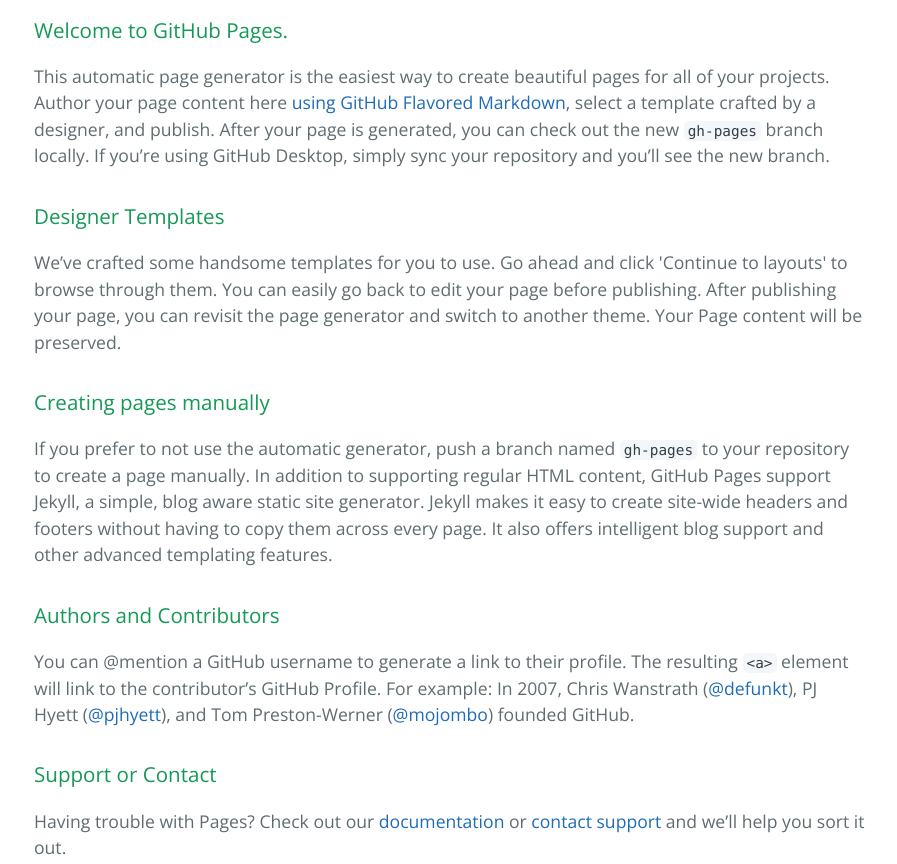
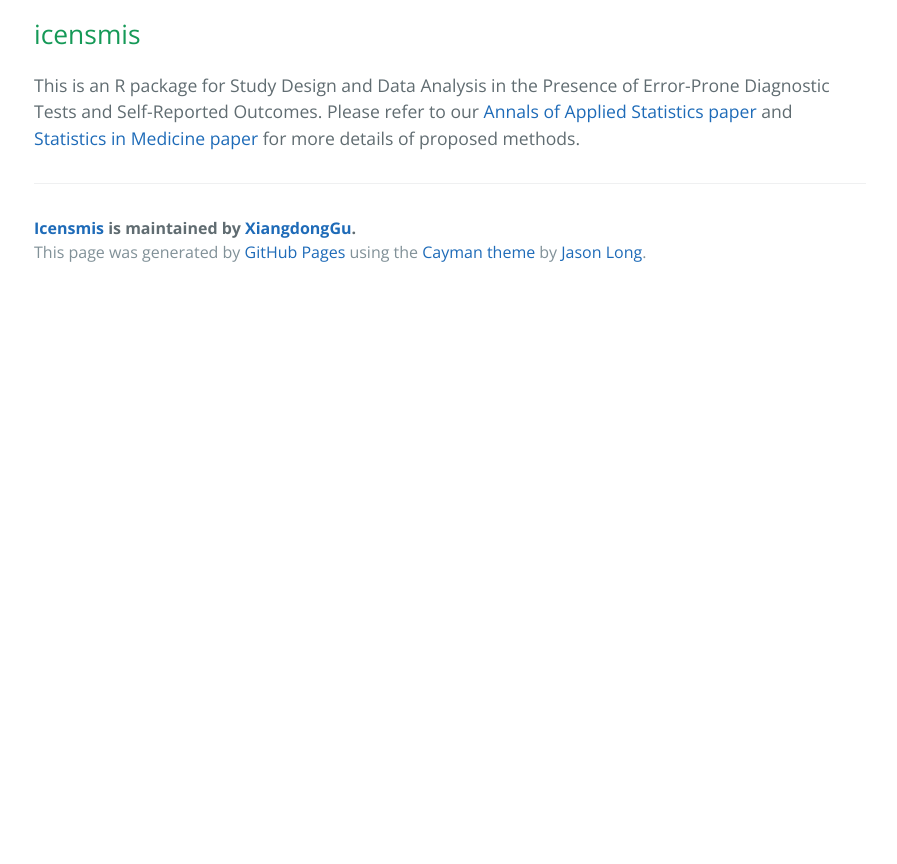
Before and after one commit to XiangdongGu/icensmis, a plain HTML site: page index.html in a window 1280 px wide. Shown: the part 400-1264 px from the top of the page, without its empty margins (190-1087 px from the left). After the commit the page ends 800 px from the top, so only its background shows below. Drawn offline with nearby package versions, Linux system fonts and the light colour scheme.

```diff
--- a/index.html
+++ b/index.html
@@ -19,30 +19,10 @@
     </section>
 
     <section class="main-content">
-      <h3>
-<a id="welcome-to-github-pages" class="anchor" href="#welcome-to-github-pages" aria-hidden="true"><span aria-hidden="true" class="octicon octicon-link"></span></a>Welcome to GitHub Pages.</h3>
+      <h2>
+<a id="icensmis" class="anchor" href="#icensmis" aria-hidden="true"><span aria-hidden="true" class="octicon octicon-link"></span></a>icensmis</h2>
 
-<p>This automatic page generator is the easiest way to create beautiful pages for all of your projects. Author your page content here <a href="https://guides.github.com/features/mastering-markdown/">using GitHub Flavored Markdown</a>, select a template crafted by a designer, and publish. After your page is generated, you can check out the new <code>gh-pages</code> branch locally. If you’re using GitHub Desktop, simply sync your repository and you’ll see the new branch.</p>
-
-<h3>
-<a id="designer-templates" class="anchor" href="#designer-templates" aria-hidden="true"><span aria-hidden="true" class="octicon octicon-link"></span></a>Designer Templates</h3>
-
-<p>We’ve crafted some handsome templates for you to use. Go ahead and click 'Continue to layouts' to browse through them. You can easily go back to edit your page before publishing. After publishing your page, you can revisit the page generator and switch to another theme. Your Page content will be preserved.</p>
-
-<h3>
-<a id="creating-pages-manually" class="anchor" href="#creating-pages-manually" aria-hidden="true"><span aria-hidden="true" class="octicon octicon-link"></span></a>Creating pages manually</h3>
-
-<p>If you prefer to not use the automatic generator, push a branch named <code>gh-pages</code> to your repository to create a page manually. In addition to supporting regular HTML content, GitHub Pages support Jekyll, a simple, blog aware static site generator. Jekyll makes it easy to create site-wide headers and footers without having to copy them across every page. It also offers intelligent blog support and other advanced templating features.</p>
-
-<h3>
-<a id="authors-and-contributors" class="anchor" href="#authors-and-contributors" aria-hidden="true"><span aria-hidden="true" class="octicon octicon-link"></span></a>Authors and Contributors</h3>
-
-<p>You can @mention a GitHub username to generate a link to their profile. The resulting <code>&lt;a&gt;</code> element will link to the contributor’s GitHub Profile. For example: In 2007, Chris Wanstrath (<a href="https://github.com/defunkt" class="user-mention">@defunkt</a>), PJ Hyett (<a href="https://github.com/pjhyett" class="user-mention">@pjhyett</a>), and Tom Preston-Werner (<a href="https://github.com/mojombo" class="user-mention">@mojombo</a>) founded GitHub.</p>
-
-<h3>
-<a id="support-or-contact" class="anchor" href="#support-or-contact" aria-hidden="true"><span aria-hidden="true" class="octicon octicon-link"></span></a>Support or Contact</h3>
-
-<p>Having trouble with Pages? Check out our <a href="https://help.github.com/pages">documentation</a> or <a href="https://github.com/contact">contact support</a> and we’ll help you sort it out.</p>
+<p>This is an R package for Study Design and Data Analysis in the Presence of Error-Prone Diagnostic Tests and Self-Reported Outcomes. Please refer to our <a href="http://arxiv.org/abs/1509.04080">Annals of Applied Statistics paper</a> and <a href="http://onlinelibrary.wiley.com/doi/10.1002/sim.6962/full">Statistics in Medicine paper</a> for more details of proposed methods.</p>
 
       <footer class="site-footer">
         <span class="site-footer-owner"><a href="https://github.com/XiangdongGu/icensmis">Icensmis</a> is maintained by <a href="https://github.com/XiangdongGu">XiangdongGu</a>.</span>
```
Also changed, not shown: params.json (+1 -1 lines).
